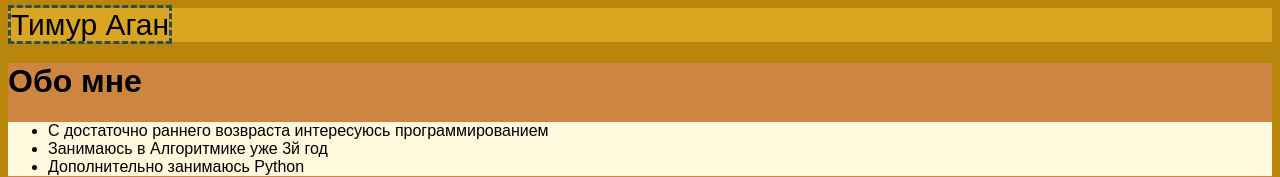
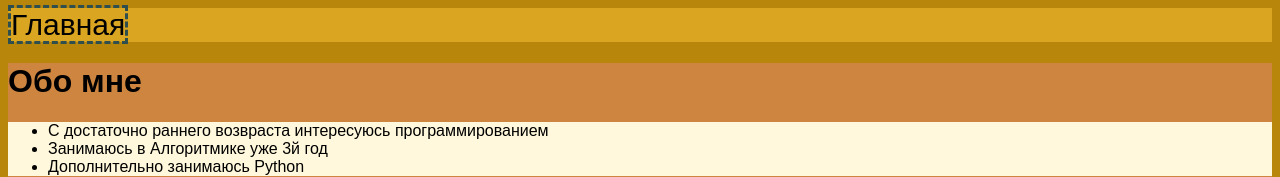
Before and after one commit to Player324/Timur-s-Site, a plain HTML site: page aboutme.html in a window 1280 px wide. Shown: the top 177 px of the page. Drawn offline with Linux system fonts and the light colour scheme.

Commit message:
aboutme.html

```diff
--- a/aboutme.html
+++ b/aboutme.html
@@ -5,7 +5,7 @@
   </head>
   <body>
     <header>
-      <a class="link-header" href="">Тимур Аган</a>
+      <a class="link-header" href="index.html">Главная</a>
     </header>
     <main>
       <h1>Обо мне</h1>
```
